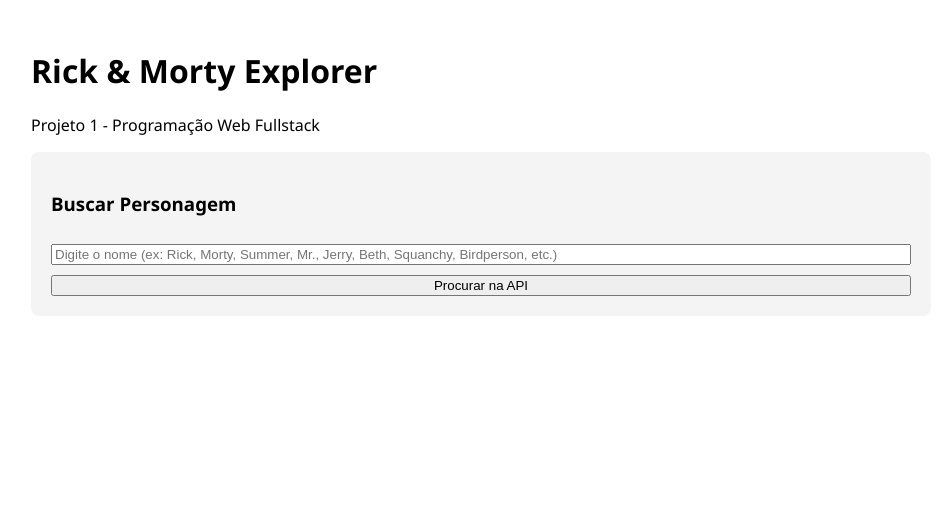
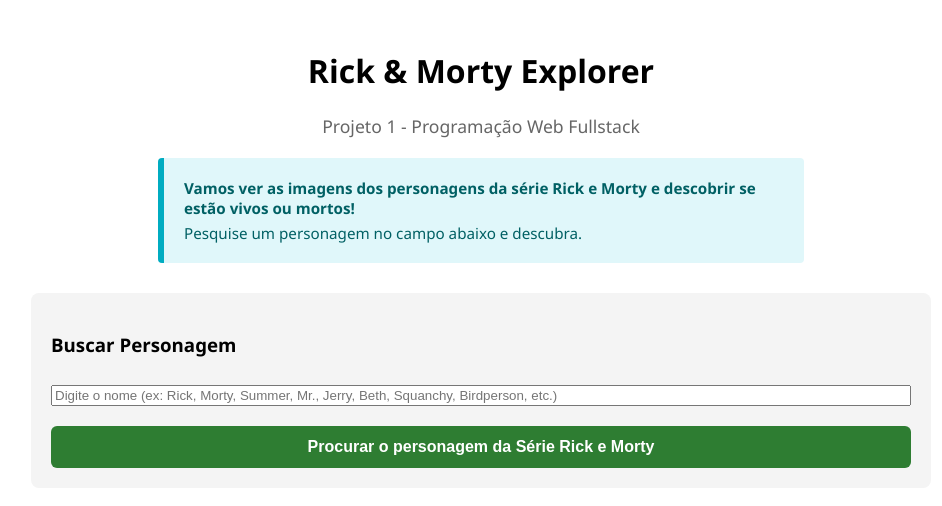
Before and after one commit to PaulinhoADS/projeto1-fullstack, a React (Create React App) app: page / in a window 1280 px wide. Shown: the top 506 px of the page, without its empty margins (159-1101 px from the left). Built offline with nearby package versions, Linux system fonts and the light colour scheme.

Commit message:
Melhoria de UX: adição de instruções e botão Voltar ao Início

```diff
--- a/src/App.css
+++ b/src/App.css
@@ -5,7 +5,7 @@
  padding: 20px;
 }
 
-.header { text-align: center;
+header { text-align: center;
  margin-bottom: 30px;
 }
 
@@ -52,3 +52,62 @@
 
 .unknown { background-color: gray;
 }
+
+/* --- Estilos Adicionais de UX --- */
+.subtitle {
+  color: #666;
+  font-size: 1.1em;
+}
+
+.instrucoes {
+  background-color: #e0f7fa;
+  border-left: 6px solid #00acc1;
+  padding: 15px 20px;
+  margin: 20px auto;
+  border-radius: 4px;
+  color: #006064;
+  font-size: 0.95em;
+  text-align: left;
+  max-width: 600px;
+}
+
+.instrucoes p {
+  margin: 5px 0;
+}
+
+.botoes-acao {
+  display: flex;
+  gap: 15px;
+  margin-top: 10px;
+}
+
+button {
+  padding: 12px 20px;
+  border: none;
+  border-radius: 6px;
+  cursor: pointer;
+  font-weight: bold;
+  font-size: 1em;
+  transition: all 0.3s ease;
+  flex: 1; /* Faz os botões dividirem o espaço igualmente */
+}
+
+.btn-buscar {
+  background-color: #2e7d32;
+  color: white;
+}
+
+.btn-buscar:hover {
+  background-color: #1b5e20;
+  transform: translateY(-2px);
+}
+
+.btn-voltar {
+  background-color: #555;
+  color: white;
+}
+
+.btn-voltar:hover {
+  background-color: #333;
+  transform: translateY(-2px);
+}
--- a/src/components/Header.js
+++ b/src/components/Header.js
@@ -4,7 +4,12 @@
   return (
     <header>
       <h1>Rick & Morty Explorer</h1>
-      <p>Projeto 1 - Programação Web Fullstack</p>
+      <p className="subtitle">Projeto 1 - Programação Web Fullstack</p>
+
+      <div className="instrucoes">
+        <p><strong>Vamos ver as imagens dos personagens da série Rick e Morty e descobrir se estão vivos ou mortos!</strong></p>
+        <p>Pesquise um personagem no campo abaixo e descubra.</p>
+      </div>
     </header>
   );
 }
--- a/src/components/SearchForm.js
+++ b/src/components/SearchForm.js
@@ -3,14 +3,21 @@
 import { AppContext } from '../contexts/AppContext';
 
 export default function SearchForm() {
-  const { buscarPersonagens } = useContext(AppContext);
+  const { buscarPersonagens, limparBusca, personagens, erroApi } = useContext(AppContext);
 
   // Configuração do react-hook-form para gerenciar o input
-  const { register, handleSubmit, formState: { errors } } = useForm();
+  // Usando a função 'reset' do hook para limpar o campo de texto
+  const { register, handleSubmit, formState: { errors }, reset } = useForm();
 
   // Função disparada se a validação passar
   const aoEnviar = (dados) => {
     buscarPersonagens(dados.nomePersonagem);
+  };
+
+  // Função disparada ao clicar em "Voltar ao Início"
+  const acaoVoltar = () => {
+    limparBusca(); // Limpa o estado global
+    reset();       // Limpa o input do formulário
   };
 
   return (
@@ -27,7 +34,16 @@
       {/* Mensagem de erro de validação (react-hook-form) */}
       {errors.nomePersonagem && <span className="error-msg">{errors.nomePersonagem.message}</span>}
 
-      <button type="submit">Procurar na API</button>
+      <div className="botoes-acao">
+        <button type="submit" className="btn-buscar">Procurar o personagem da Série Rick e Morty</button>
+
+        {/* Renderização Condicional: O botão só aparece se houver resultados ou erro */}
+        {(personagens.length > 0 || erroApi) && (
+          <button type="button" className="btn-voltar" onClick={acaoVoltar}>
+            Voltar ao Início
+          </button>
+        )}
+      </div>
     </form>
   );
 }
--- a/src/contexts/AppContext.js
+++ b/src/contexts/AppContext.js
@@ -7,6 +7,12 @@
   const [personagens, setPersonagens] = useState([]);
   const [carregando, setCarregando] = useState(false);
   const [erroApi, setErroApi] = useState('');
+
+  // Limpa a busca para simular o botão "Voltar"
+  const limparBusca = () => {
+    setPersonagens([]);
+    setErroApi('');
+  };
 
   // Função assíncrona que consome a API JSON com envio de parâmetros
   const buscarPersonagens = async (nome) => {
@@ -33,7 +39,7 @@
   };
 
   return (
-    <AppContext.Provider value={{ personagens, carregando, erroApi, buscarPersonagens }}>
+    <AppContext.Provider value={{ personagens, carregando, erroApi, buscarPersonagens, limparBusca }}>
       {children}
     </AppContext.Provider>
   );
```
